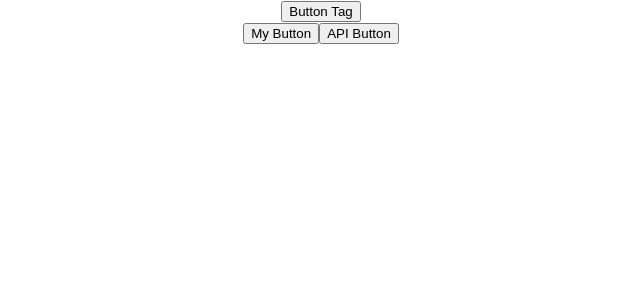
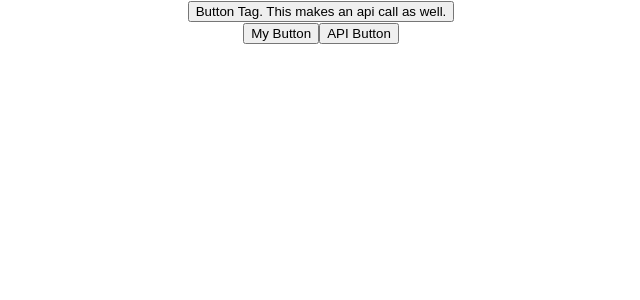
Before and after one commit to JamieBort/TrelloAPI, a React (Create React App) app in the folder trelloapi/: page / in a window 1280 px wide. Shown: the top 300 px of the page, without its empty margins (319-959 px from the left). Built offline with nearby package versions, Linux system fonts and the light colour scheme; no server answers.

Commit message:
In trelloapi/src/App.js changed  to . So that I could add a constructor.

```diff
--- a/trelloapi/src/App.js
+++ b/trelloapi/src/App.js
@@ -7,14 +7,16 @@ const REACT_APP_KEY = process.env.REACT_APP_KEY;
 const REACT_APP_TOKEN = process.env.REACT_APP_TOKEN;
 const TrelloAPIstring = `https://api.trello.com/1/boards/59eb3c354ef89f2258c24900/cards?key=` + REACT_APP_KEY + `&token=` + REACT_APP_TOKEN;
 
-function App() {
+// function App() {
+  class App extends React.Component {
   // console.log(REACT_APP_KEY);
   // console.log(REACT_APP_TOKEN);
   // console.log(`https://api.trello.com/1/boards/59eb3c354ef89f2258c24900/cards?key=` + REACT_APP_KEY + `&token=` + REACT_APP_TOKEN);
 
+  render() {
   return (
     <div className="App">
-    <button onClick={apiCall}>Button Tag</button>
+    <button onClick={apiCall}>Button Tag. This makes an api call as well.</button>
     <APIButton push={() => console.log("Button Pushed")} apiFetch={apiCall} />
       {/* <header className="App-header">
         <img src={logo} className="App-logo" alt="logo" />
@@ -32,6 +34,7 @@ function App() {
       </header> */}
     </div>
   );
+    }
 }
 
 function apiCall() {
```
